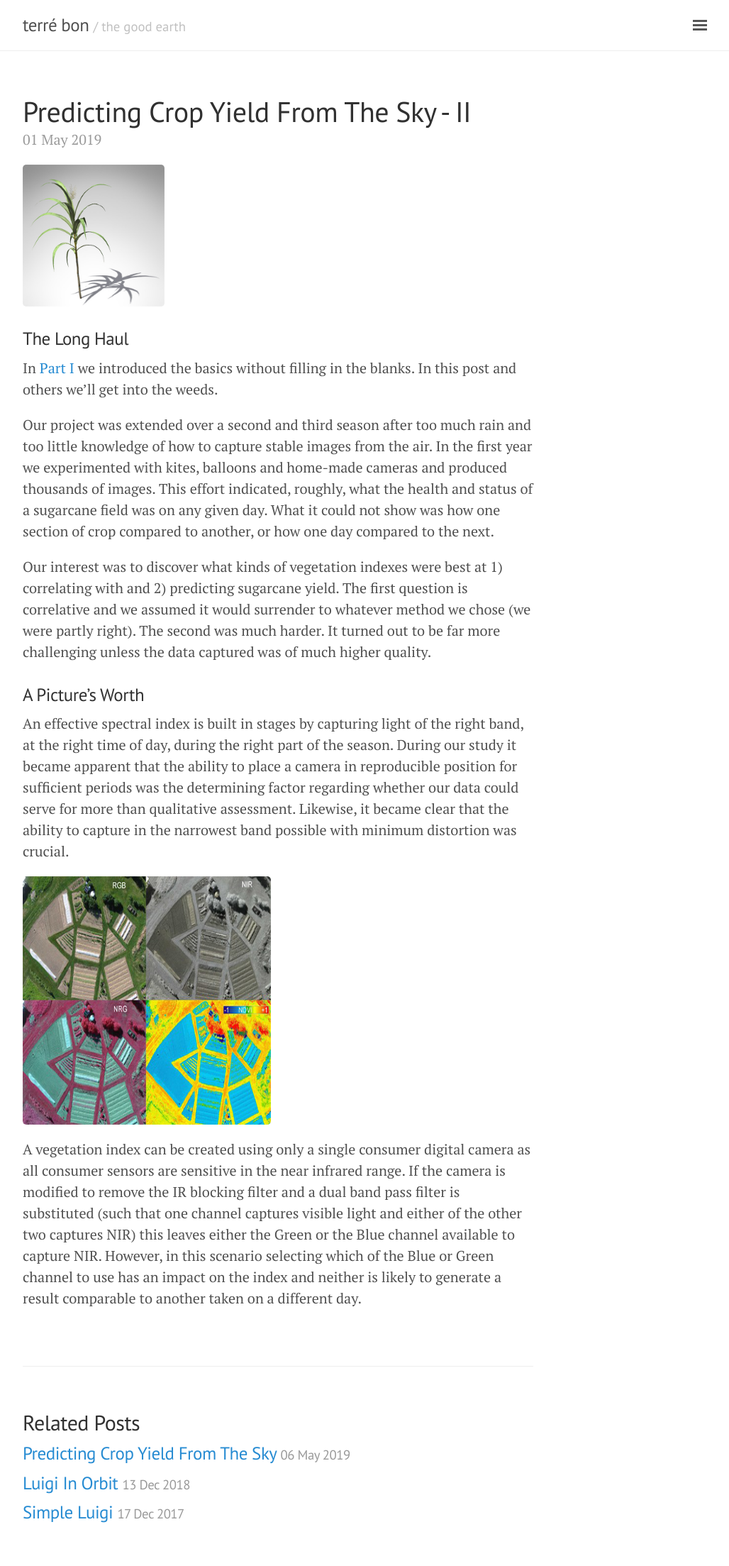
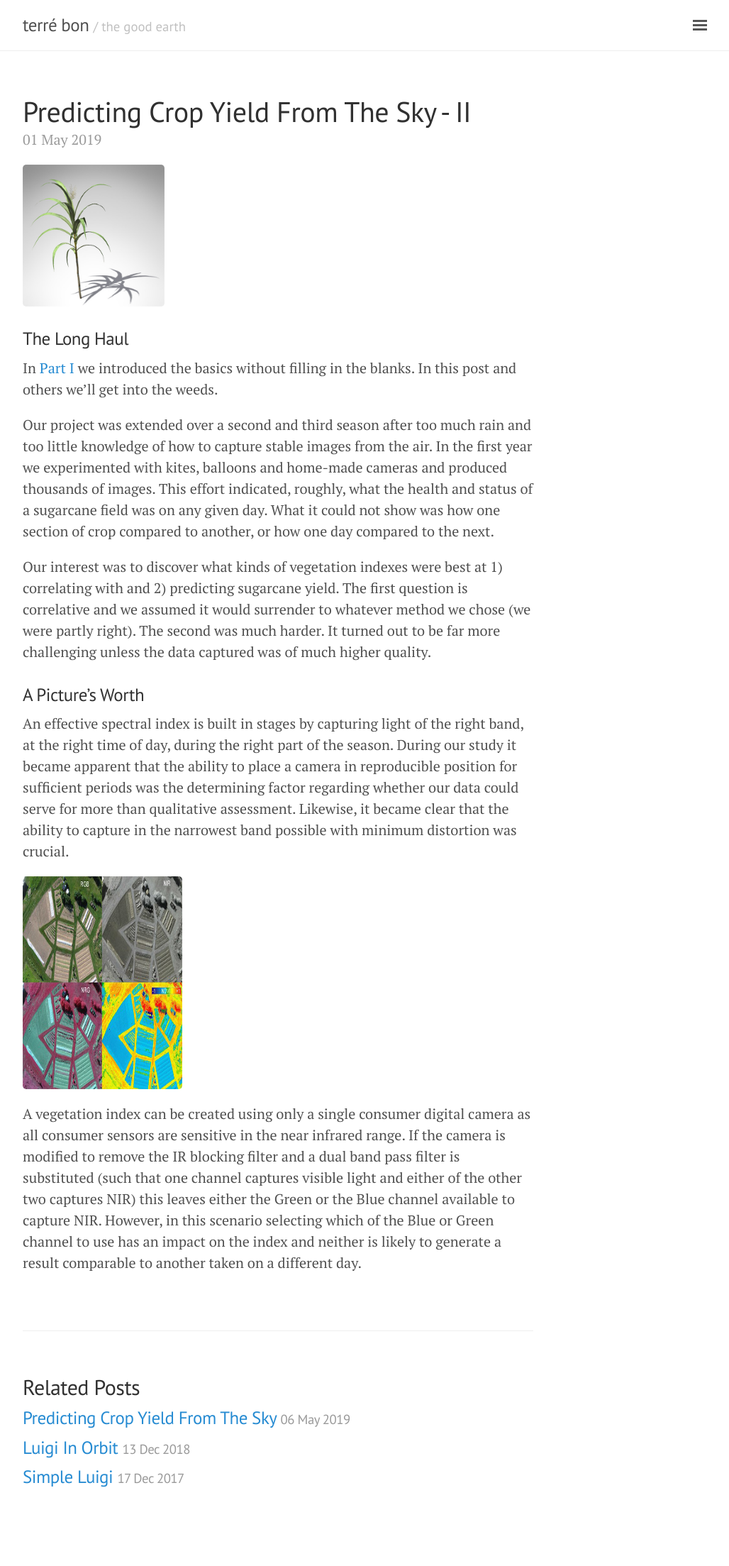
Before and after one commit to geraldmc/geraldmc.github.io, a Jekyll site: the page built from _posts/2019-05-01-predicting-yield-2.md, in a window 1280 px wide. Shown: the whole page at 71% size, without its empty margins (248-1276 px from the left). Built offline with Jekyll 4.4.1, drawn with Linux system fonts in a browser that asks for light colours; after the commit the page ends 2157 px from its top, so only the background shows below that.

Commit message:
updates post 2

```diff
--- a/_posts/2019-05-01-predicting-yield-2.md
+++ b/_posts/2019-05-01-predicting-yield-2.md
@@ -17,6 +17,6 @@ Our interest was to discover what kinds of vegetation indexes were best at 1) co
 
 An effective spectral index is built in stages by capturing light of the right band, at the right time of day, during the right part of the season. During our study it became apparent that the ability to place a camera in reproducible position for sufficient periods was the determining factor regarding whether our data could serve for more than qualitative assessment. Likewise, it became clear that the ability to capture in the narrowest band possible with minimum distortion was crucial.
 
-![RGB_Composite]({{ site.url }}/assets/fastie-results.png){:height="350px" width="350px"}
+![RGB_Composite]({{ site.url }}/assets/fastie-results.png){:height="300px" width="225px"}
 
 A vegetation index can be created using only a single consumer digital camera as all consumer sensors are sensitive in the near infrared range. If the camera is modified to remove the IR blocking filter and a dual band pass filter is substituted (such that one channel captures visible light and either of the other two captures NIR) this leaves either the Green or the Blue channel available to capture NIR. However, in this scenario selecting which of the Blue or Green channel to use has an impact on the index and neither is likely to generate a result comparable to another taken on a different day.
```
